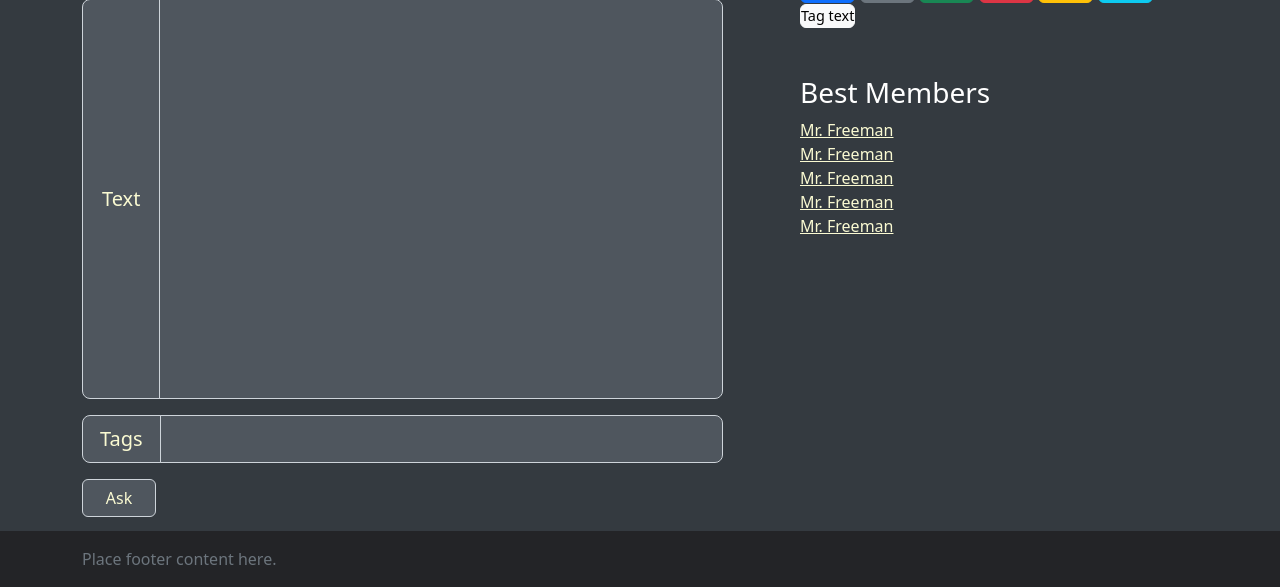
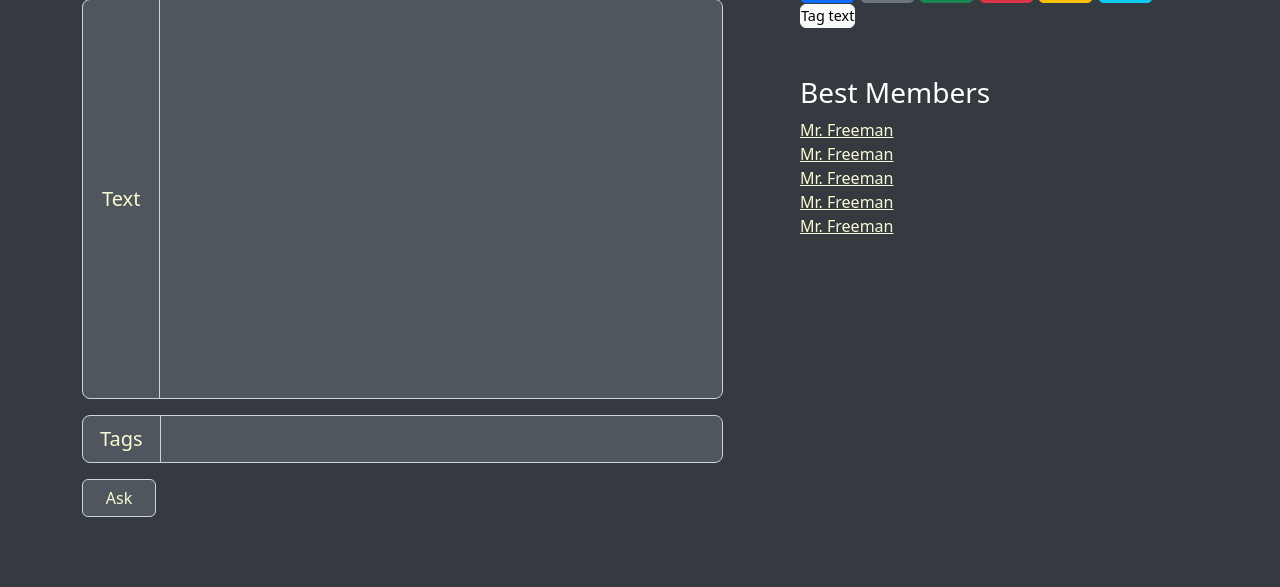
Before and after one commit to JOJOSoderqvist/CodeCouncil, a Python web app: template template/ask.html in a window 1280 px wide. Shown: the part 213-800 px from the top of the page. Run offline with Jinja, Linux system fonts and the light colour scheme; the template is opened without the code that fills it, so the values that code supplies are empty; some libraries are stand-ins or nearby versions.

Commit message:
removed footer

```diff
--- a/static/css/style.css
+++ b/static/css/style.css
@@ -4,15 +4,8 @@ body {
     background-color: #343a40 ;
     color: #ffffff;
     padding-top: 70px;
-    min-height: 100vh;
 }
 
-#footer {
-    background-color: #232427;
-    bottom: 0;
-    width: 100%;
-    position: absolute;
-}
 
 *:focus {
     box-shadow: none !important;
--- a/template/ask.html
+++ b/template/ask.html
@@ -91,11 +91,6 @@
             </div>
         </div>
     </main>
-    <footer class="footer fixed-bottom p-3" id="footer">
-        <div class="container">
-            <span class="text-muted">Place footer content here.</span>
-        </div>
-    </footer>
     <script src="../node_modules/bootstrap/dist/js/bootstrap.js"></script>
 </body>
 
--- a/template/base.html
+++ b/template/base.html
@@ -80,11 +80,6 @@
             </div>
         </div>
     </main>
-    <footer class="p-3" id="footer">
-        <div class="container">
-            <span class="text-muted">Place footer content here.</span>
-        </div>
-    </footer>
     <script src="../node_modules/bootstrap/dist/js/bootstrap.js"></script>
 </body>
 </html>
--- a/template/index.html
+++ b/template/index.html
@@ -200,11 +200,6 @@
             </div>
         </div>
     </main>
-    <footer class="p-3" id="footer">
-        <div class="container">
-            <span class="text-muted">Place footer content here.</span>
-        </div>
-    </footer>
     <script src="../node_modules/bootstrap/dist/js/bootstrap.js"></script>
 </body>
 </html>
--- a/template/login.html
+++ b/template/login.html
@@ -83,11 +83,6 @@
             </div>
         </div>
     </main>
-    <footer class="p-3" id="footer">
-        <div class="container">
-            <span class="text-muted">Place footer content here.</span>
-        </div>
-    </footer>
     <script src="../node_modules/bootstrap/dist/js/bootstrap.js"></script>
 </body>
 
--- a/template/profile.html
+++ b/template/profile.html
@@ -98,11 +98,6 @@
             </div>
         </div>
     </main>
-    <footer class="p-3" id="footer">
-        <div class="container">
-            <span class="text-muted">Place footer content here.</span>
-        </div>
-    </footer>
     <script src="../node_modules/bootstrap/dist/js/bootstrap.js"></script>
 </body>
 
--- a/template/question.html
+++ b/template/question.html
@@ -174,11 +174,6 @@
             </div>
         </div>
     </main>
-    <footer class="position-relative p-3" id="footer">
-        <div class="container">
-            <span class="text-muted">Place footer content here.</span>
-        </div>
-    </footer>
     <script src="../node_modules/bootstrap/dist/js/bootstrap.js"></script>
 </body>
 
--- a/template/registration.html
+++ b/template/registration.html
@@ -104,11 +104,6 @@
             </div>
         </div>
     </main>
-    <footer class="p-3" id="footer">
-        <div class="container">
-            <span class="text-muted">Place footer content here.</span>
-        </div>
-    </footer>
     <script src="../node_modules/bootstrap/dist/js/bootstrap.js"></script>
 </body>
 
```
